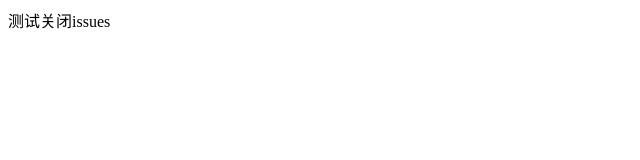
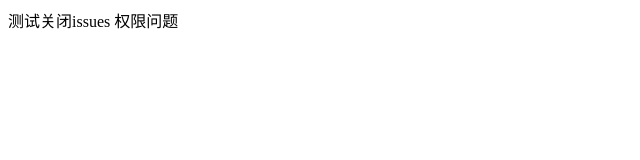
Before and after one commit to ketao4869/eslint-test, a Vue app: page / in a window 1280 px wide. Shown: the top 160 px of the page, without its empty margins (0-640 px from the left). Built offline with nearby package versions, Linux system fonts and the light colour scheme.

Commit message:
ci: :ferris_wheel: 权限错误

```diff
--- a/src/App.vue
+++ b/src/App.vue
@@ -4,6 +4,7 @@
 <template>
 	<div>
 		测试关闭issues
+		权限问题
 	</div>
 </template>
 
```
